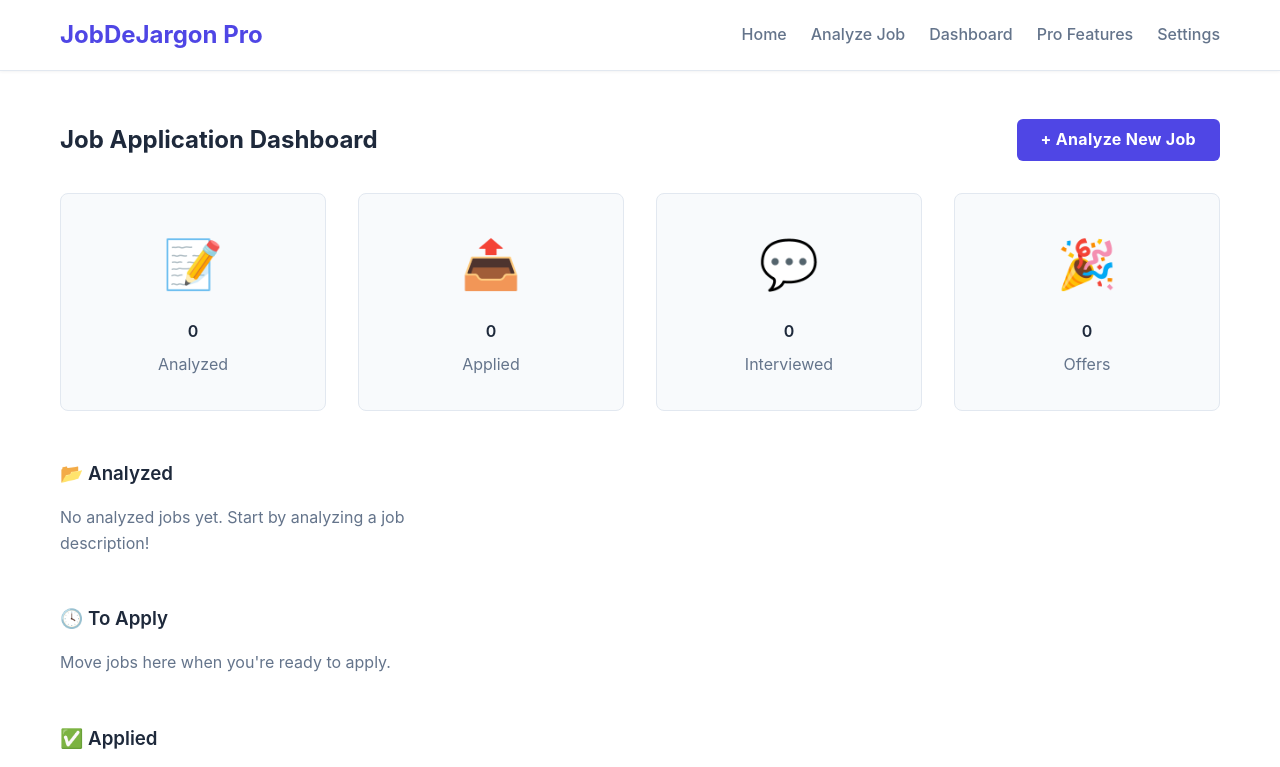
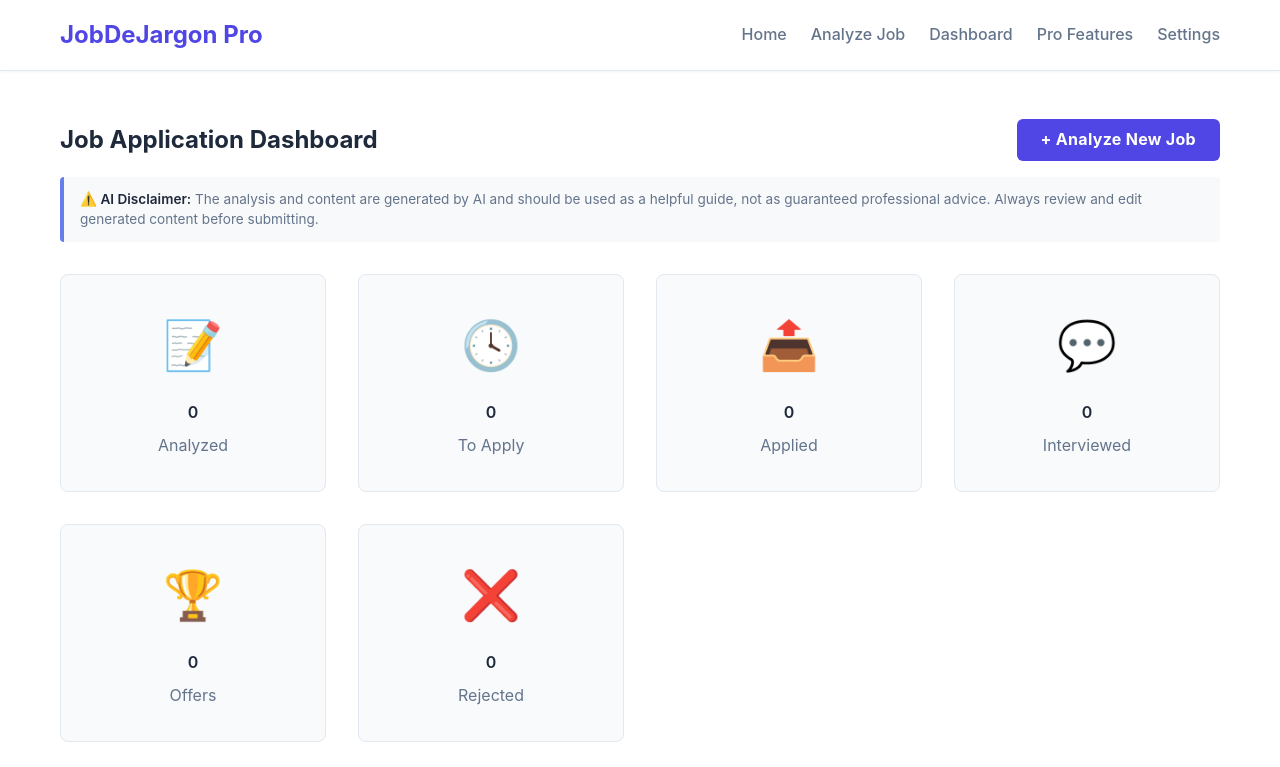
Before and after one commit to Wishgranted101/JobDeJargon, a plain HTML site: page dashboard.html in a window 1280 px wide. Shown: the top 767 px of the page. Drawn offline with Linux system fonts and the light colour scheme; a script that the page names is missing.

Commit message:
dashboard.html

```diff
--- a/dashboard.html
+++ b/dashboard.html
@@ -5,6 +5,23 @@
     <meta name="viewport" content="width=device-width, initial-scale=1.0">
     <title>Dashboard - JobDeJargon Pro</title>
     <link rel="stylesheet" href="css/style.css">
+    <style>
+        .disclaimer-notice {
+            background: #f8f9fa;
+            border-left: 4px solid #667eea;
+            padding: 0.75rem 1rem;
+            border-radius: 4px;
+            margin: 1rem auto 2rem;
+            max-width: 100%;
+            font-size: 0.85rem;
+            color: var(--text-secondary);
+            line-height: 1.5;
+        }
+        .disclaimer-notice strong {
+            color: var(--text-primary);
+            font-weight: 600;
+        }
+    </style>
 </head>
 <body>
     <header class="header">
@@ -25,9 +42,14 @@
     </header>
 
     <main class="container" style="padding: 3rem 20px;">
-        <div style="display: flex; justify-content: space-between; align-items: center; margin-bottom: 2rem; flex-wrap: wrap; gap: 1rem;">
+        <div style="display: flex; justify-content: space-between; align-items: center; margin-bottom: 1rem; flex-wrap: wrap; gap: 1rem;">
             <h2>Job Application Dashboard</h2>
             <a href="job-analysis.html" class="btn-primary">+ Analyze New Job</a>
+        </div>
+
+        <!-- AI Disclaimer Notice -->
+        <div class="disclaimer-notice">
+            <strong>⚠️ AI Disclaimer:</strong> The analysis and content are generated by AI and should be used as a helpful guide, not as guaranteed professional advice. Always review and edit generated content before submitting.
         </div>
 
         <div class="features-grid" style="margin-bottom: 3rem;">
@@ -35,6 +57,11 @@
                 <div class="feature-icon">📝</div>
                 <h4 id="statAnalyzed">0</h4>
                 <p>Analyzed</p>
+            </div>
+            <div class="feature-card">
+                <div class="feature-icon">🕓</div>
+                <h4 id="statToApply">0</h4>
+                <p>To Apply</p>
             </div>
             <div class="feature-card">
                 <div class="feature-icon">📤</div>
@@ -47,9 +74,14 @@
                 <p>Interviewed</p>
             </div>
             <div class="feature-card">
-                <div class="feature-icon">🎉</div>
+                <div class="feature-icon">🏆</div>
                 <h4 id="statOffers">0</h4>
                 <p>Offers</p>
+            </div>
+            <div class="feature-card">
+                <div class="feature-icon">❌</div>
+                <h4 id="statRejected">0</h4>
+                <p>Rejected</p>
             </div>
         </div>
 
```
